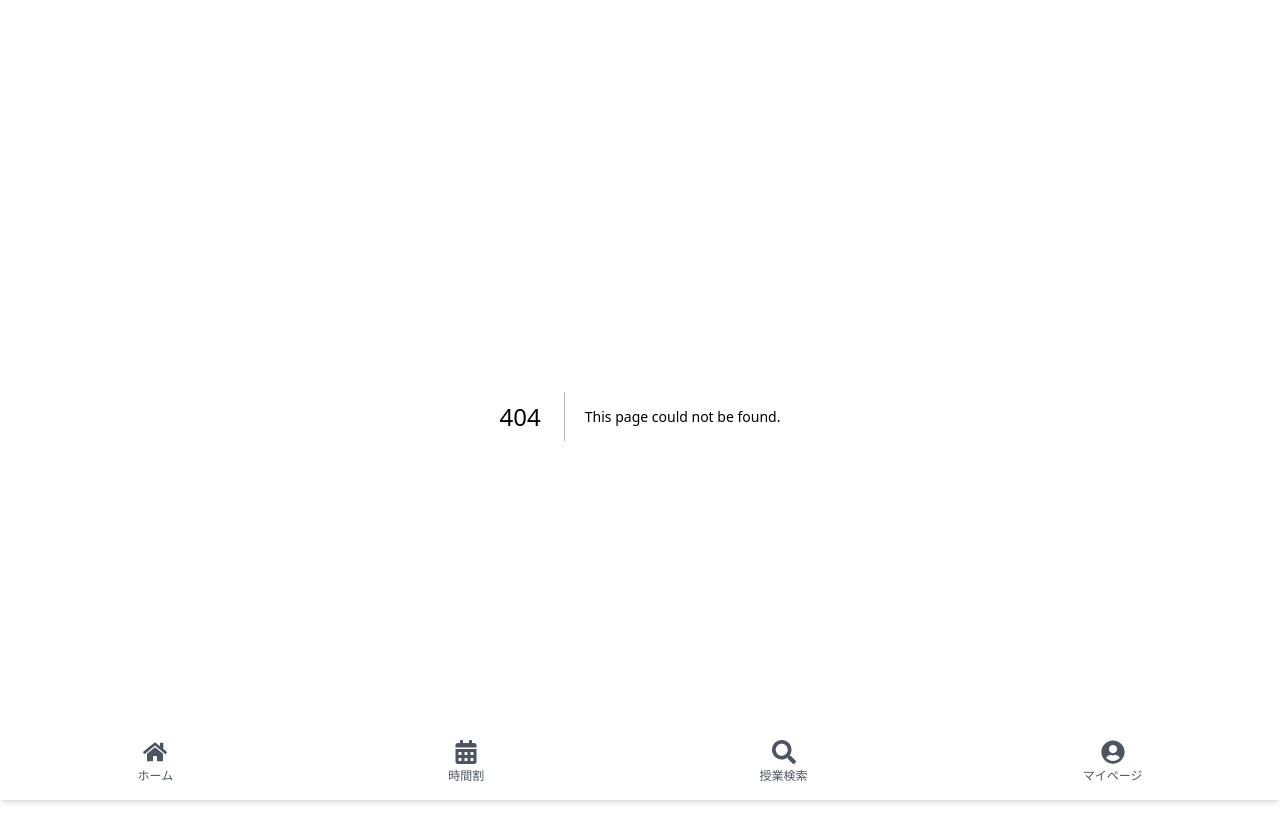
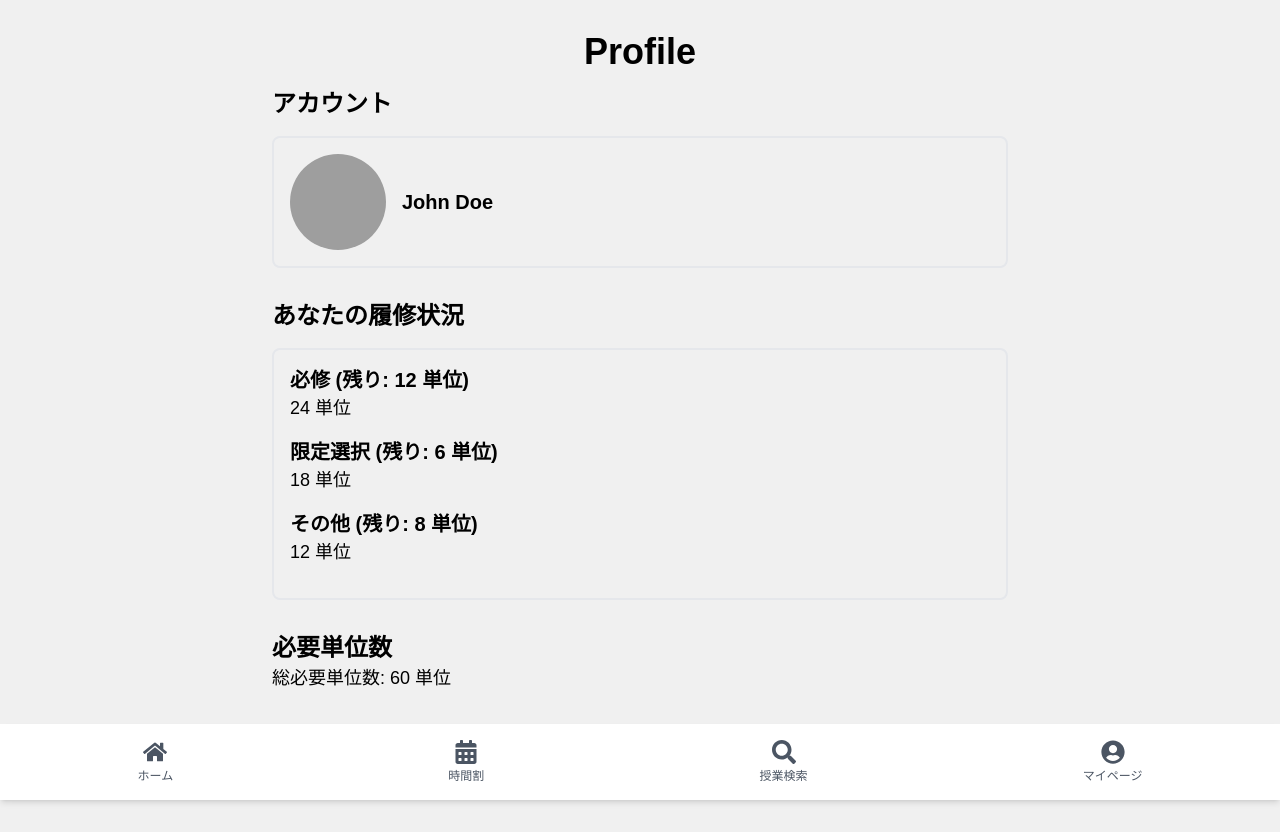
Before and after one commit to Yokomi422/uni-timetable, a Next.js app in the folder frontend/: page /profile in a window 1280 px wide. Before the commit this address had no page. After the commit the page ends 800 px from the top, so only its background shows below. Built offline with nearby package versions, Linux system fonts and the light colour scheme; grey boxes are pictures that could not be loaded.

Commit message:
profileのpage

```diff
--- /dev/null
+++ b/frontend/src/app/profile/page.tsx
@@ -0,0 +1,49 @@
+import React from 'react';
+import Image from 'next/image';
+
+export default function Profile() {
+  return (
+    <div className="container mx-auto px-4 py-8">
+      <h1 className="mb-4 text-center text-4xl font-bold">Profile</h1>
+
+      <div className="mb-8">
+        <h2 className="text-2xl font-bold">アカウント</h2>
+        <div className="mt-4 rounded-lg border-2 p-4">
+          <Image
+            width={96}
+            height={96}
+            src="/sample.profile.jpeg"
+            alt="Profile Picture"
+            className="mr-4 inline-block h-24 w-24 rounded-full"
+          />
+          <div className="inline-block align-middle">
+            <h3 className="text-xl font-bold">John Doe</h3>
+          </div>
+        </div>
+      </div>
+
+      <div className="mb-8">
+        <h2 className="text-2xl font-bold">あなたの履修状況</h2>
+        <div className="mt-4 rounded-lg border-2 p-4">
+          <div className="mb-4">
+            <h3 className="text-xl font-semibold">必修 (残り: 12 単位)</h3>
+            <p className="text-lg">24 単位</p>
+          </div>
+          <div className="mb-4">
+            <h3 className="text-xl font-semibold">限定選択 (残り: 6 単位)</h3>
+            <p className="text-lg">18 単位</p>
+          </div>
+          <div className="mb-4">
+            <h3 className="text-xl font-semibold">その他 (残り: 8 単位)</h3>
+            <p className="text-lg">12 単位</p>
+          </div>
+        </div>
+      </div>
+
+      <div className="mb-8">
+        <h2 className="text-2xl font-bold">必要単位数</h2>
+        <p className="text-lg">総必要単位数: 60 単位</p>
+      </div>
+    </div>
+  );
+}
```
